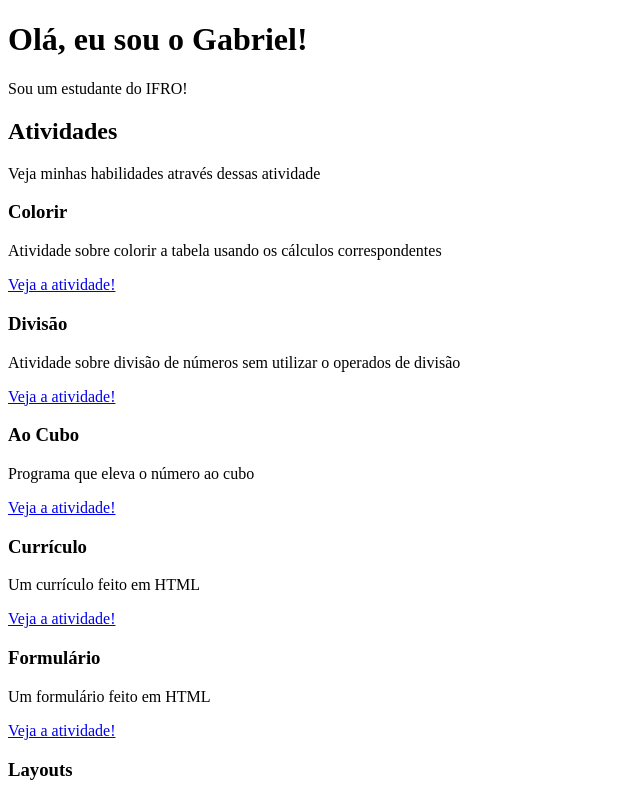
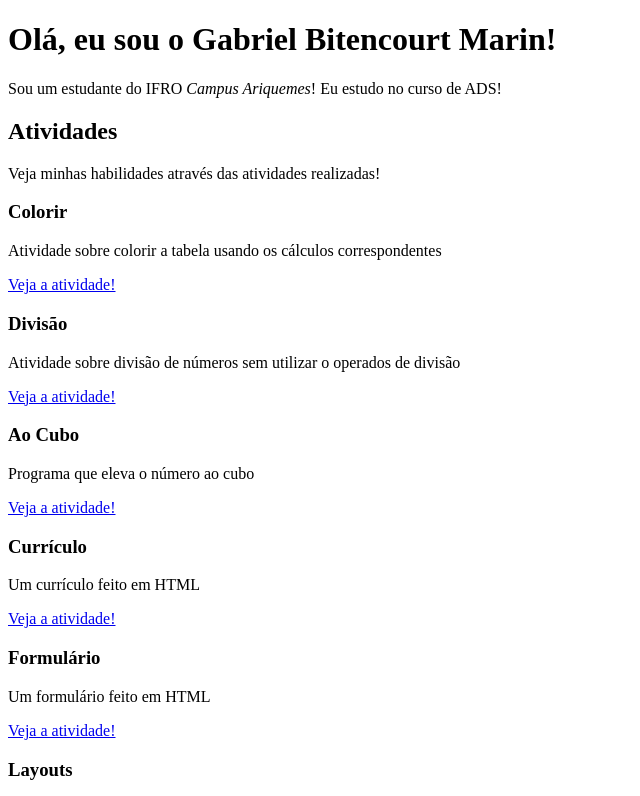
Before and after one commit to NinjaBitroom/progI2022-final, a plain HTML site: page index.html in a window 1280 px wide. Shown: the top 796 px of the page, without its empty margins (0-640 px from the left). Drawn offline with Linux system fonts and the light colour scheme.

Commit message:
Melhore um pouco a impressão inicial

```diff
--- a/index.html
+++ b/index.html
@@ -7,11 +7,11 @@
     <title>Atividade Final</title>
 </head>
 <body>
-    <h1>Olá, eu sou o Gabriel!</h1>
-    <p>Sou um estudante do IFRO!</p>
+    <h1>Olá, eu sou o Gabriel Bitencourt Marin!</h1>
+    <p>Sou um estudante do IFRO <i>Campus Ariquemes</i>! Eu estudo no curso de ADS!</p>
 
     <h2>Atividades</h2>
-    <p>Veja minhas habilidades através dessas atividade</p>
+    <p>Veja minhas habilidades através das atividades realizadas!</p>
 
     <h3>Colorir</h3>
     <p>Atividade sobre colorir a tabela usando os cálculos correspondentes</p>
```
